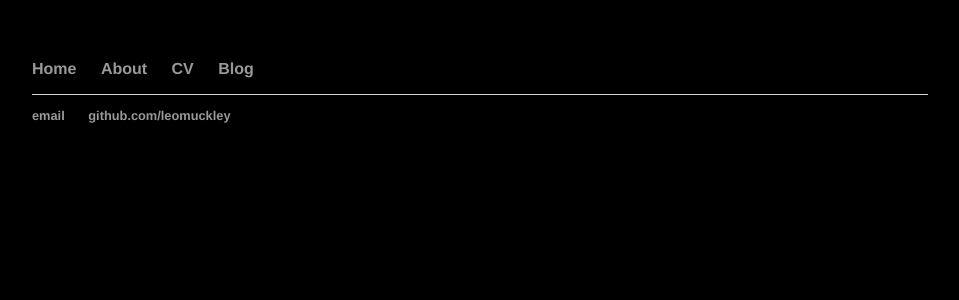
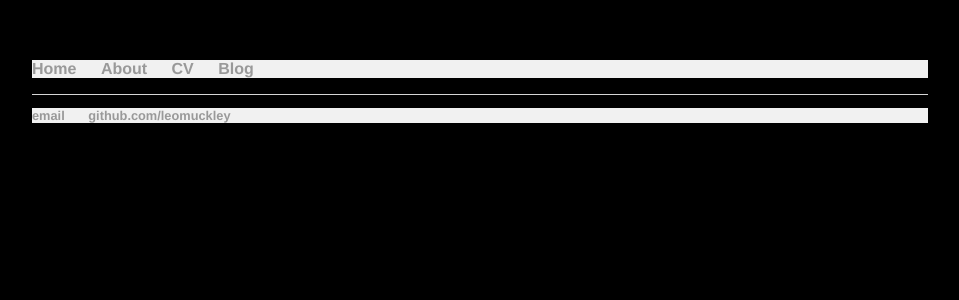
Before and after one commit to leomuckley/leomuckley.github.io, a Jekyll site: the page built from about/index.html, in a window 1280 px wide. Shown: the top 300 px of the page, without its empty margins (160-1119 px from the left). Built offline with Jekyll 4.4.1, drawn with Linux system fonts in a browser that asks for light colours.

Commit message:
Update main.css
Change navigation and footer background color

```diff
--- a/css/main.css
+++ b/css/main.css
@@ -9,6 +9,7 @@ nav ul, footer ul {
     padding: 0px;
     list-style: none;
     font-weight: bold;
+    background-color: #f1f1f1;
 }
 nav ul li, footer ul li {
     display: inline;
```
